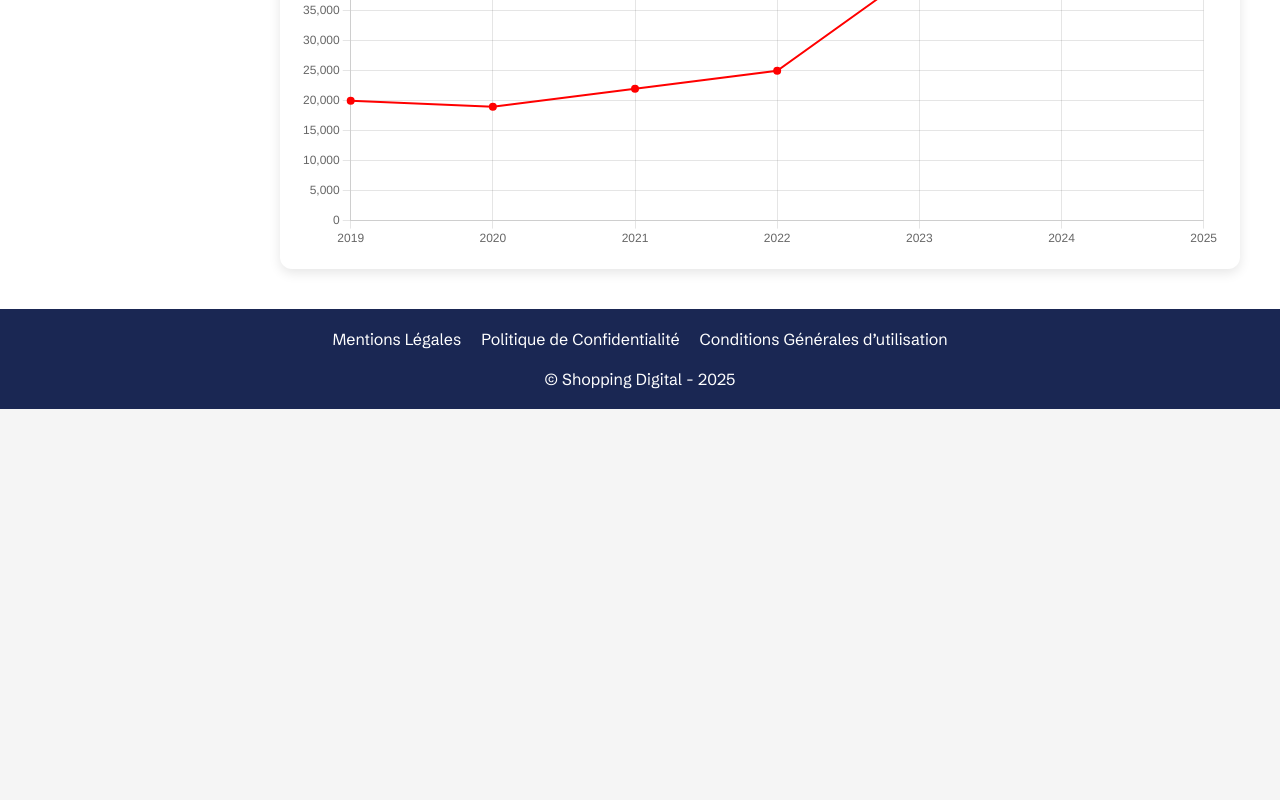
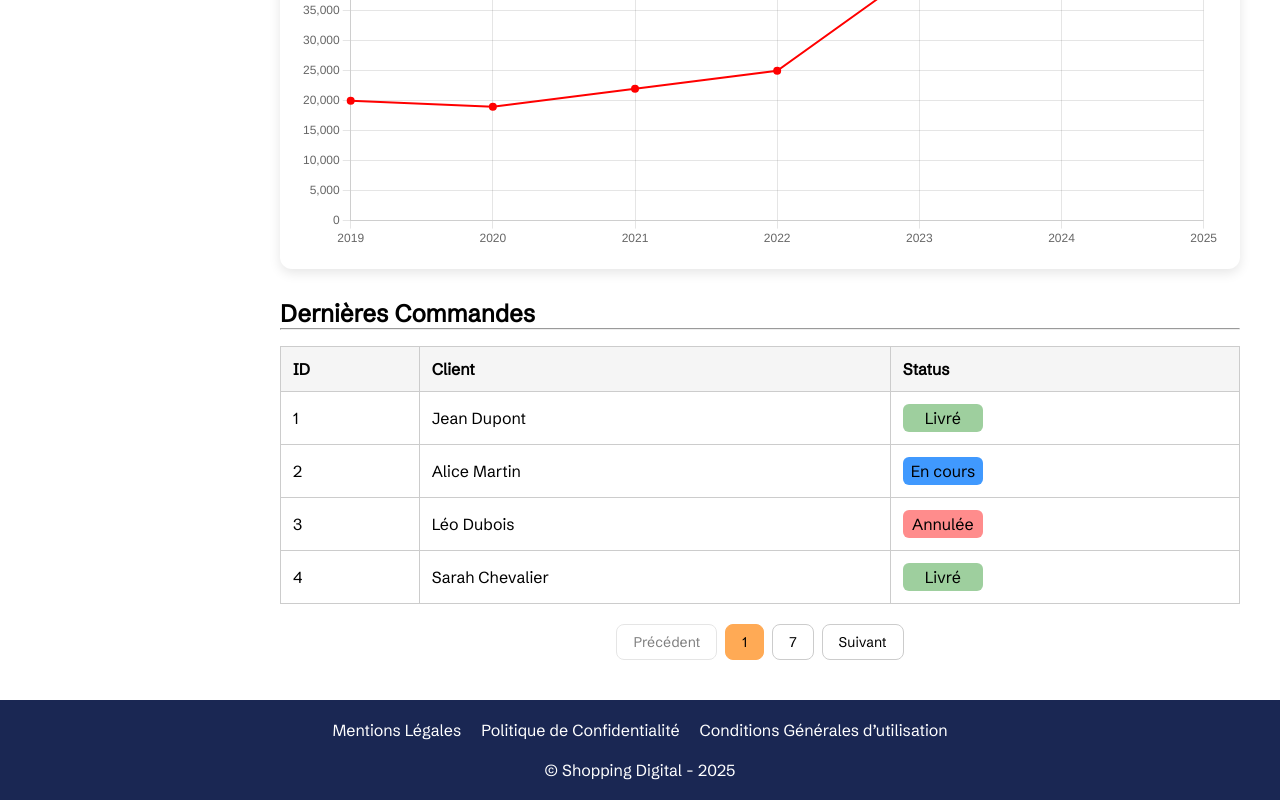
Before and after one commit to djerbiano/shopping-digital-v2, a Next.js app: page /admin in a window 1280 px wide. Shown: the part 544-1344 px from the top of the page. Before the commit the page ends 953 px from the top, so only its background shows below. Built offline with nearby package versions, Linux system fonts and the light colour scheme.

Commit message:
create LatestOrders component with pagination

```diff
--- /dev/null
+++ b/app/(administrateur)/_components/DashboardComponent/LatestOrders.jsx
@@ -0,0 +1,71 @@
+"use client";
+import { useState } from "react";
+import styles from "../../admin.module.css";
+import OneLatestOrder from "./OneLatestOrder";
+import Pagination from "./Pagination";
+
+const fakeOrders = [
+  { id: "1", client: "Jean Dupont", status: "Livré" },
+  { id: "2", client: "Alice Martin", status: "En cours" },
+  { id: "3", client: "Léo Dubois", status: "Annulée" },
+  { id: "4", client: "Sarah Chevalier", status: "Livré" },
+  { id: "5", client: "Karim Benz", status: "Livré" },
+  { id: "6", client: "Fatima Ouali", status: "En cours" },
+  { id: "7", client: "Thomas Durand", status: "Annulée" },
+  { id: "8", client: "Julie Petit", status: "Livré" },
+  { id: "9", client: "Luc Moreau", status: "En cours" },
+  { id: "10", client: "Nora Bensalem", status: "Livré" },
+  { id: "11", client: "Rayan Lefevre", status: "Annulée" },
+  { id: "12", client: "Emma Collin", status: "Livré" },
+  { id: "13", client: "Yanis Haddad", status: "En cours" },
+  { id: "14", client: "Clara Fontaine", status: "Livré" },
+  { id: "15", client: "Mehdi Gharbi", status: "Annulée" },
+  { id: "16", client: "Sophie Lemoine", status: "Livré" },
+  { id: "17", client: "Adel Maarek", status: "Livré" },
+  { id: "18", client: "Lina Rousseau", status: "En cours" },
+  { id: "19", client: "Noé Caron", status: "Livré" },
+  { id: "20", client: "Camille Blin", status: "Annulée" },
+  { id: "21", client: "Zineb Lahlou", status: "Livré" },
+  { id: "22", client: "Nassim Belkacem", status: "En cours" },
+  { id: "23", client: "Inès Louati", status: "Livré" },
+  { id: "24", client: "Malo Tanguy", status: "Annulée" },
+  { id: "25", client: "Imane Khadraoui", status: "Livré" },
+  { id: "26", client: "Eliott Garnier", status: "Livré" },
+];
+
+export default function LatestOrders() {
+  const [currentPage, setCurrentPage] = useState(1);
+  const ordersPerPage = 4;
+
+  const indexOfLast = currentPage * ordersPerPage;
+  const indexOfFirst = indexOfLast - ordersPerPage;
+  const currentOrders = fakeOrders.slice(indexOfFirst, indexOfLast);
+  const totalPages = Math.ceil(fakeOrders.length / ordersPerPage);
+
+  return (
+    <section aria-labelledby="latest-orders-title">
+      <h2 id="latest-orders-title">Dernières Commandes</h2>
+      <hr />
+      <table className={styles.latestOrdersTable}>
+        <thead>
+          <tr>
+            <th scope="col">ID</th>
+            <th scope="col">Client</th>
+            <th scope="col">Status</th>
+          </tr>
+        </thead>
+        <tbody>
+          {currentOrders.map((order, index) => (
+            <OneLatestOrder
+              key={`${index}-${order.client}`}
+              id={order.id}
+              client={order.client}
+              status={order.status}
+            />
+          ))}
+        </tbody>
+      </table>
+      <Pagination currentPage={currentPage} totalPages={totalPages} onPageChange={setCurrentPage} />
+    </section>
+  );
+}
--- /dev/null
+++ b/app/(administrateur)/_components/DashboardComponent/OneLatestOrder.jsx
@@ -0,0 +1,17 @@
+import styles from "../../admin.module.css";
+export default function OneLatestOrder({ id, client, status }) {
+  let statusClass = "";
+  if (status === "En cours") statusClass = "statusBlue";
+  else if (status === "Livré") statusClass = "statusGreen";
+  else if (status === "Annulée") statusClass = "statusRed";
+
+  return (
+    <tr>
+      <td>{id}</td>
+      <td>{client}</td>
+      <td>
+        <span className={styles[statusClass]}>{status}</span>
+      </td>
+    </tr>
+  );
+}
--- /dev/null
+++ b/app/(administrateur)/_components/DashboardComponent/Pagination.jsx
@@ -0,0 +1,57 @@
+import styles from "../../admin.module.css";
+
+export default function Pagination({ currentPage, totalPages, onPageChange }) {
+  const getPages = () => {
+    const pages = [];
+
+    if (totalPages === 1) {
+      pages.push(1);
+    } else if (totalPages === 2) {
+      pages.push(1, 2);
+    } else {
+      pages.push(1);
+
+      if (currentPage !== 1 && currentPage !== totalPages) {
+        pages.push(currentPage);
+      }
+
+      pages.push(totalPages);
+    }
+
+    return pages;
+  };
+
+  const pages = getPages();
+
+  return (
+    <div className={styles.pagination} role="group" aria-label="Pagination">
+      <button
+        onClick={() => onPageChange(currentPage - 1)}
+        disabled={currentPage === 1}
+        aria-label="Page précédente"
+      >
+        Précédent
+      </button>
+
+      {pages.map((page) => (
+        <button
+          key={page}
+          className={page === currentPage ? styles.active : ""}
+          onClick={() => onPageChange(page)}
+          aria-current={page === currentPage ? "page" : undefined}
+          aria-label={`Aller à la page ${page}`}
+        >
+          {page}
+        </button>
+      ))}
+
+      <button
+        onClick={() => onPageChange(currentPage + 1)}
+        disabled={currentPage === totalPages}
+        aria-label="Page suivante"
+      >
+        Suivant
+      </button>
+    </div>
+  );
+}
--- a/app/(administrateur)/admin.module.css
+++ b/app/(administrateur)/admin.module.css
@@ -170,6 +170,83 @@
   width: 100% !important;
   height: 100% !important;
 }
+
+.latestOrdersTable {
+  width: 100%;
+  border-collapse: collapse;
+  margin-top: 1rem;
+  font-size: 1rem;
+}
+
+.latestOrdersTable th,
+.latestOrdersTable td {
+  border: 1px solid #ccc;
+  padding: 0.75rem;
+  text-align: left;
+}
+
+.latestOrdersTable thead {
+  background-color: #f5f5f5;
+}
+
+.pagination {
+  display: flex;
+  justify-content: center;
+  gap: 8px;
+  margin-top: 20px;
+  flex-wrap: wrap;
+}
+
+.pagination button {
+  padding: 8px 16px;
+  border: 1px solid #ccc;
+  background-color: white;
+  cursor: pointer;
+  transition: background-color 0.2s, border-color 0.2s;
+  font-size: 14px;
+}
+
+.pagination button:hover:not(:disabled) {
+  background-color: #f0f0f0;
+}
+
+.pagination button:disabled {
+  opacity: 0.5;
+  cursor: not-allowed;
+}
+
+.pagination .active,
+.pagination button[aria-current="page"] {
+  background-color: var(--color-primary);
+  color: var(--color-foreground);
+  border-color: var(--color-primary);
+}
+
+.statusBlue,
+.statusGreen,
+.statusRed {
+  display: inline-flex;
+  justify-content: center;
+  align-items: center;
+  min-width: 80px;
+  border-radius: 6px;
+  padding: 4px 8px;
+  color: rgb(0, 0, 0);
+  text-align: center;
+}
+
+.statusBlue {
+  background-color: #0077febf;
+}
+
+.statusGreen {
+  background-color: #00800061;
+}
+
+.statusRed {
+  background-color: #ff000073;
+}
+
 @media (max-width: 1160px) and (min-width: 930px) {
   .dashboardBannersContainer {
     width: 70%;
@@ -205,6 +282,15 @@
   .adminContent button {
     align-self: center;
   }
+  .pagination {
+    justify-content: space-between;
+    gap: 10px;
+  }
+
+  .pagination button {
+    font-size: 12px;
+    padding: 6px 12px;
+  }
 }
 @media (max-width: 515px) {
   .dashboardBannersContainer {
--- a/app/(administrateur)/admin/page.jsx
+++ b/app/(administrateur)/admin/page.jsx
@@ -7,6 +7,7 @@ import { HiOutlineShoppingCart } from "react-icons/hi2";
 import { ImSad } from "react-icons/im";
 import Banner from "../_components/DashboardComponent/Banner";
 import Statistical from "../_components/DashboardComponent/Statistical";
+import LatestOrders from "../_components/DashboardComponent/LatestOrders";
 export default function MonCompte() {
   return (
     <section aria-labelledby="section-admin" className={styles.adminContent}>
@@ -45,6 +46,7 @@ export default function MonCompte() {
         />
       </div>
       <Statistical />
+      <LatestOrders />
     </section>
   );
 }
```
